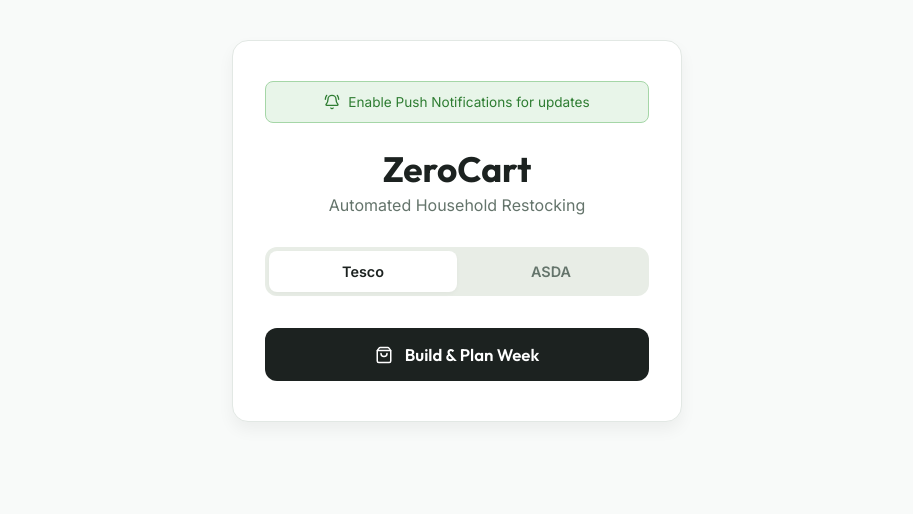
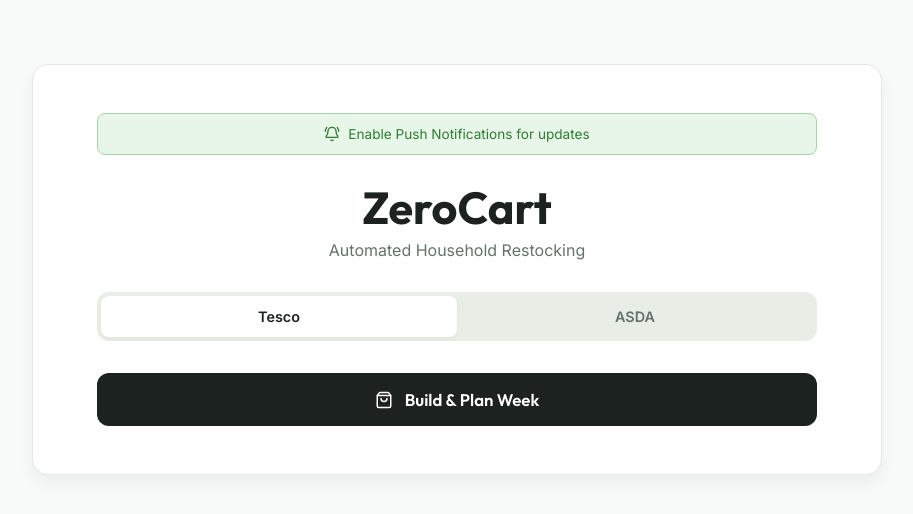
Before and after one commit to Slaterbburn25/zero-cart, a React (Vite) app in the folder pwa-client/: page / in a window 1280 px wide. Shown: the top 514 px of the page, without its empty margins (183-1096 px from the left). Built offline with nearby package versions, Linux system fonts and the light colour scheme.

Commit message:
fix: resolve mobile scroll clipping and add desktop responsive breakpoints

```diff
--- a/pwa-client/dev-dist/sw.js
+++ b/pwa-client/dev-dist/sw.js
@@ -82,7 +82,7 @@ define(['./workbox-5a5d9309'], (function (workbox) { 'use strict';
     "revision": "3ca0b8505b4bec776b69afdba2768812"
   }, {
     "url": "index.html",
-    "revision": "0.k883t3vg1fg"
+    "revision": "0.2c32a2snvq8"
   }], {});
   workbox.cleanupOutdatedCaches();
   workbox.registerRoute(new workbox.NavigationRoute(workbox.createHandlerBoundToURL("index.html"), {
--- a/pwa-client/src/App.jsx
+++ b/pwa-client/src/App.jsx
@@ -70,7 +70,7 @@ function App() {
   };
 
   return (
-    <div className="glass-panel" style={{ width: '450px', maxWidth: '95vw' }}>
+    <div className="glass-panel app-container">
 
       {!notificationsEnabled && (
         <div className="notification-banner" onClick={enableNotifications} style={{cursor: 'pointer'}}>
--- a/pwa-client/src/index.css
+++ b/pwa-client/src/index.css
@@ -23,11 +23,8 @@ body {
   font-family: 'Inter', sans-serif;
   background-color: var(--bg-color);
   color: var(--text-main);
+  padding: 2rem 1rem;
   min-height: 100vh;
-  display: flex;
-  justify-content: center;
-  align-items: flex-start;
-  padding-top: 5vh;
 }
 
 /* Clean, Flat Containers */
@@ -261,3 +258,40 @@ button {
 @keyframes spin {
   to { transform: rotate(360deg); }
 }
+
+/* Responsive Breakpoints */
+.app-container {
+  width: 100%;
+  max-width: 450px;
+  margin: 0 auto;
+}
+
+@media (min-width: 768px) {
+  body {
+    padding: 4rem 1rem;
+  }
+
+  .app-container {
+    max-width: 850px;
+    padding: 3rem 4rem;
+  }
+
+  .title {
+    font-size: 2.8rem;
+  }
+
+  .stat-grid {
+    grid-template-columns: repeat(4, 1fr);
+  }
+
+  .meal-carousel {
+    display: grid;
+    grid-template-columns: repeat(3, 1fr);
+    overflow-x: visible;
+    gap: 1.5rem;
+  }
+
+  .meal-card {
+    min-width: auto;
+  }
+}
```
Also changed, not shown: 1 other file (tests, documents, lock files or other folders).
